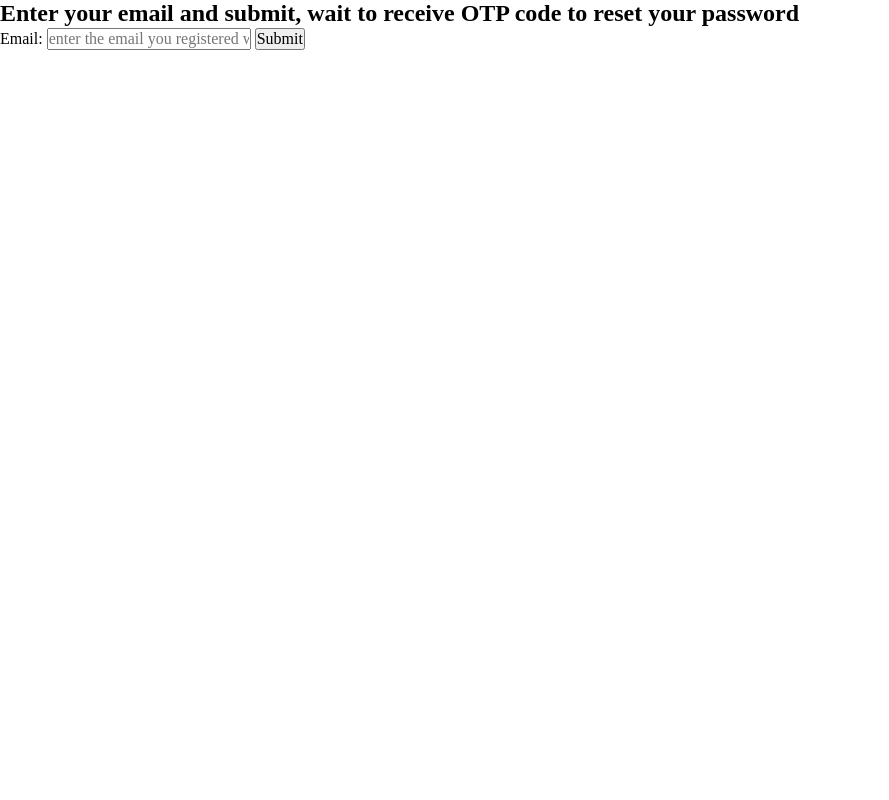
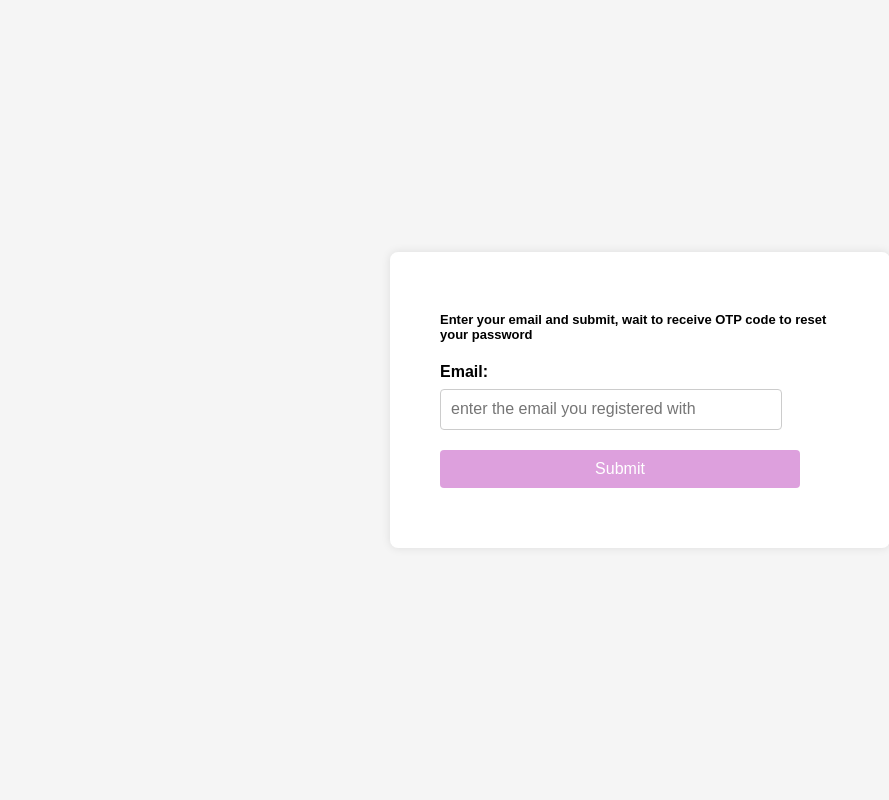
Before and after one commit to iamukn/Trackerr, a Flask app: page /recovery in a window 1280 px wide. Shown: the whole page, without its empty margins (0-889 px from the left). Run offline with Flask 3, Linux system fonts and the light colour scheme; some web fonts are replaced.

Commit message:
the reset password form

```diff
--- a/static/styles/resetPassword.css
+++ b/static/styles/resetPassword.css
@@ -1,22 +1,69 @@
-:root {
-  --primary: #a753ff;
-  --primary-light: #6667b0;
-  --violet-light: #a753ff;
-  --secondary: #1d1d1d;
-  --white: #f4f1ff;
+body {
+  font-family: Arial, sans-serif;
+  background-color: #f5f5f5;
+  margin: 0;
+  padding: 0;
+  display: flex;
+  justify-content: center;
+  align-items: center;
+  height: 100vh;
 }
 
-body {
-  font-size: 16px;
-  background: var(--info-side-background);
+main {
+  background-color: #fff;
+  padding: 50px;
+  border-radius: 8px;
+  box-shadow: 0 0 10px rgba(0, 0, 0, 0.1);
+  width: 100%;
+  max-width: 400px;
+
+  margin: 50px;
 }
 
-* {
-  margin: 0;
-  padding: 0;
-  box-sizing: border-box;
-  font-family: Mulish;
+h2 {
+  font-size: small;
+  margin-bottom: 20px;
 }
 
-@media (max-width: 840px) {
+label {
+  font-weight: bold;
+  display: block;
+  margin-bottom: 8px;
 }
+
+input[type="email"] {
+  width: 80%;
+  padding: 10px;
+  margin-bottom: 20px;
+  border: 1px solid #ccc;
+  border-radius: 4px;
+  font-size: 16px;
+}
+
+button[type="submit"] {
+  background-color: plum;
+  color: #fff;
+  border: none;
+  padding: 10px 20px;
+  border-radius: 4px;
+  font-size: 16px;
+  cursor: pointer;
+  width: 90%;
+}
+
+button[type="submit"]:hover {
+  background-color: #0056b3;
+}
+
+#message {
+  font-size: 14px;
+  color: green;
+  margin-top: 10px;
+}
+
+@media (max-width: 600px) {
+  main {
+    max-width: 100%;
+    border-radius: 0;
+  }
+}
```
